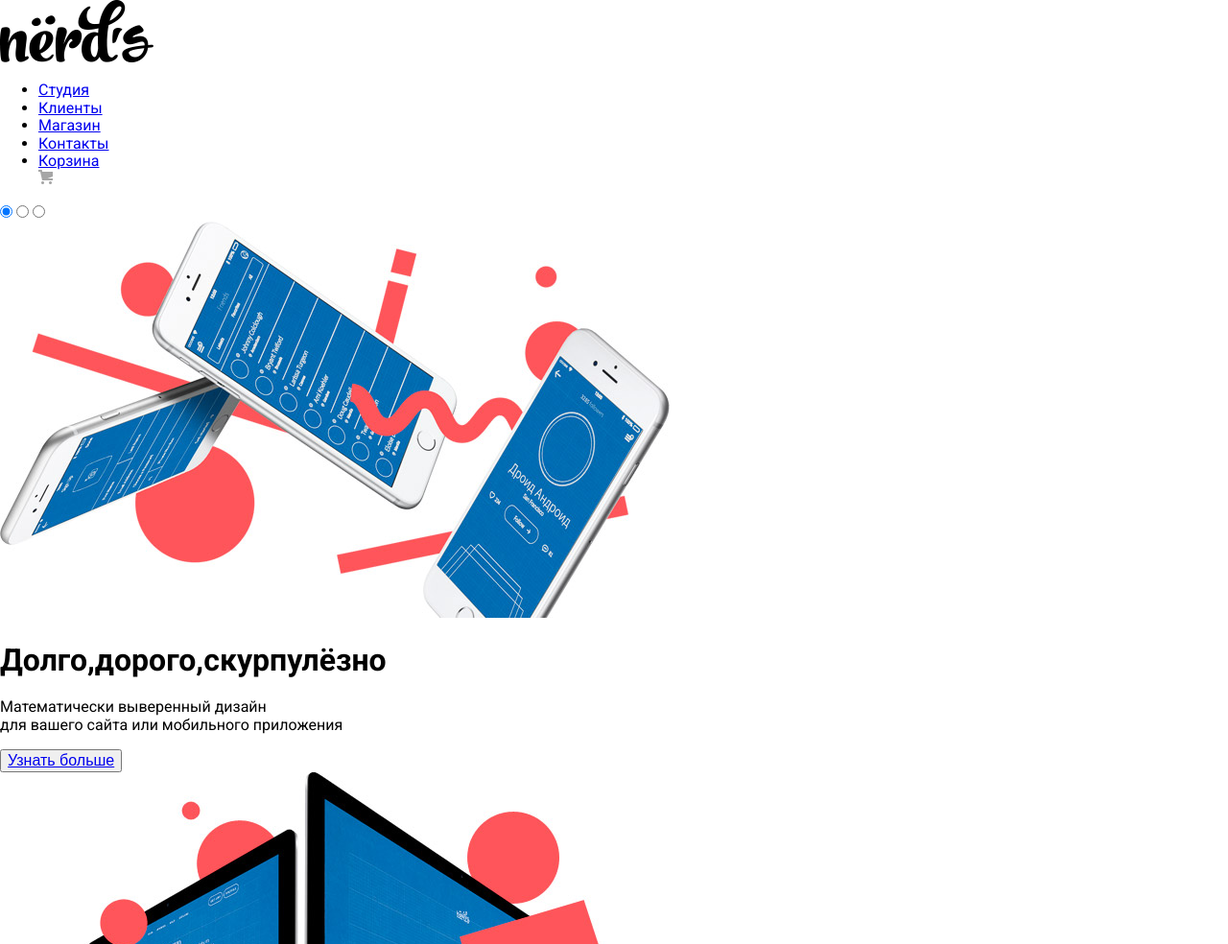
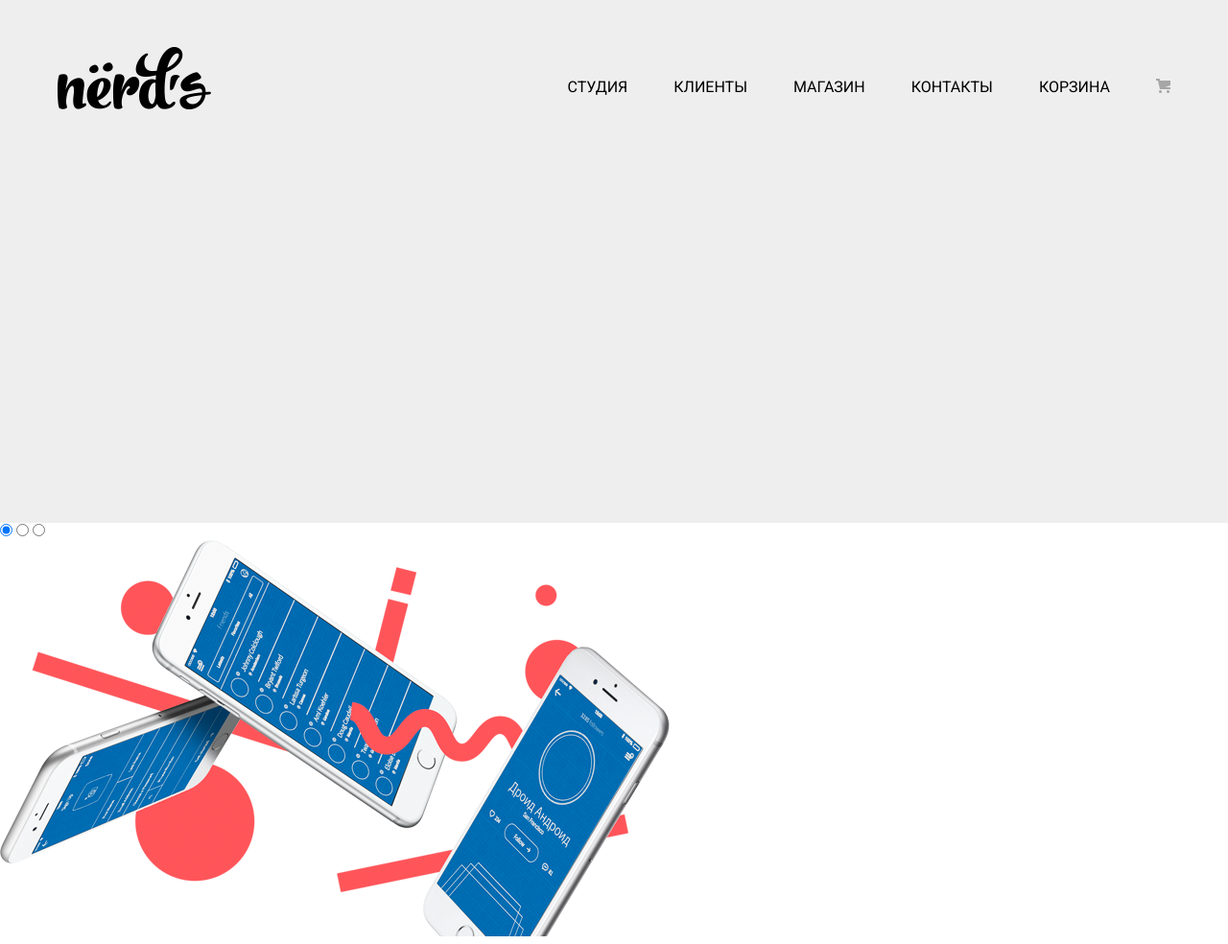
Before and after one commit to Vital44/nerds-index, a plain HTML site: page index.html in a window 1280 px wide. Shown: the top 984 px of the page at 96% size. Drawn offline with Linux system fonts and the light colour scheme.

Commit message:
добавил стили

```diff
--- a/css/style.css
+++ b/css/style.css
@@ -445,9 +445,44 @@ template {
 [hidden] {
   display: none;
 }
+* {
+  box-sizing: border-box;
+}
 body {
-  font-family: "Roboto",sans-serif;
+  font-family: "Roboto", Arial, sans-serif;
   font-size: 16px;
   font-weight: normal;
   line-height: calc(24px/16px)
+  width: 1440px;
 }
+header {
+  background: #eeeeee;
+  height: 545px;
+}
+.container {
+ width: 1160px;
+  margin: 0 auto;
+}
+.logo {
+  float: left;
+  margin-top: 49px;
+}
+nav {
+  float:right;
+  margin-top: 82px;
+}
+.menu {
+  padding: 0;
+  margin: 0;
+  display: block;
+}
+.menu li {
+   float: left;
+   display: block;
+   margin-right: 48px;
+}
+.menu a {
+  color: black;
+  text-decoration: none;
+  text-transform: uppercase;
+}
--- a/index.html
+++ b/index.html
@@ -10,22 +10,21 @@
 	<header class="main-header">
 		<div class="container">
 			<a class="logo" href="#">
-				<img src="img/nerds-logo.png" alt="Nerds" class="logo">
+				<img src="img/nerds-logo.png" alt="Nerds" id="logo">
 			</a>
-			<nav class="mine-navigation">
-				<ul>
-					<li><a href="#">Студия</a></li>
-					<li><a href="#">Клиенты</a></li>
-					<li><a href="#">Магазин</a></li>
-					<li><a href="#">Контакты</a></li>
-					<li><a href="#">Корзина</a></li>
-					<img src="img/cart-icon.png" class="basket">
+			<nav>
+				<ul class="menu">
+					<li><a href="#" id="Studio">Студия</a></li>
+					<li><a href="#" id="Customers">Клиенты</a></li>
+					<li><a href="#" id="Shop">Магазин</a></li>
+					<li><a href="#" id="Contacts">Контакты</a></li>
+					<li><a href="#" id="Basket">Корзина</a></li>
+					<img src="img/cart-icon.png" id="icon">
 				</ul>
 			</nav>
 		</div>
 	</header>
 		<main>
-			<div class="container">
 			<div class="title-item">
 			<div class="slider-indicator">
 				<label><input type="radio" name="time" value="slider1" checked></label>
@@ -34,19 +33,23 @@
 			</div>
 				<div class="photos-controls">
 					<div class="slider1">
-					<img src="img/slide1.jpg" alt="slide1" width="698px" height="413px">
-						<h1>Долго,дорого,скурпулёзно</h1>
+					<div class="img">
+					<img src="img/slide1.png" alt="slide1" width="698px" height="413px">
+					</div>
+					<div class="desc">
+						<h1>Долго,дорого,<br>скурпулёзно</h1>
 				<p>Математически выверенный дизайн<br> для вашего сайта или мобильного приложения</p>
-				<button><a href="#">Узнать больше</a></button>
+				<a href="#">Узнать больше</a>
+				</div>
 					</div>
 					<div class="slider2">
-					<img src="img/slide2.jpg" alt="slide2" width="663px" height="430px">
+					<img src="img/slide2.png" alt="slide2" width="663px" height="430px">
 						<h1>Любим математику как никто другой</h1>
 						<p>Никакого креатива, только матаматические формулы<br> для расчёта идеальных пропорций.</p>
 						<button><a href="#">Узнать больше</a></button>
 					</div>
 					<div class="slider3">
-						<img src="img/slide3.jpg" alt="slide3" width="759px" height="411px">
+						<img src="img/slide3.png" alt="slide3" width="759px" height="411px">
 						<h1>Только ночь, только хардкор</h1>
 						<p>Работаем днём, как все? Мы против этого.<br>Ближе к получночи работа только начинается.</p>
 						<button><a href="#">Узнать больше</a></button>
@@ -120,7 +123,7 @@
 		</div>
 		</div>
 		</main>
-           <footer class="footer">
+           <footer>
      	   <div class="container">
      	      <section class="footer-social">
      		    <a class="social-btn-vk" href="vk.com"></a>
```
Also changed, not shown: img/slide1.jpg (deleted), img/slide1.png (added), img/slide2.jpg (deleted), img/slide2.png (added), img/slide3.jpg (deleted), img/slide3.png (added). Lines whose indentation alone changed are shown as unchanged.
